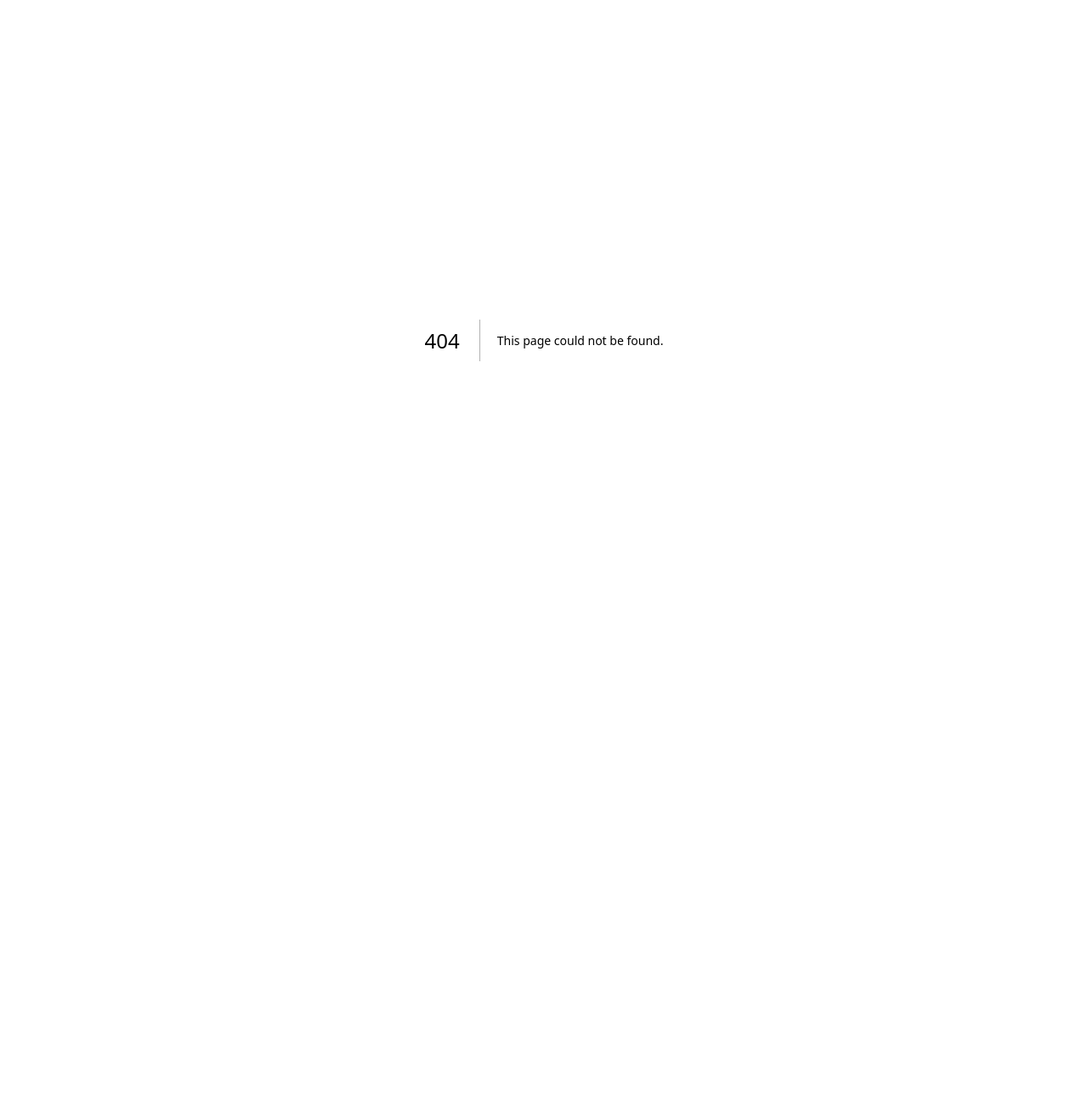
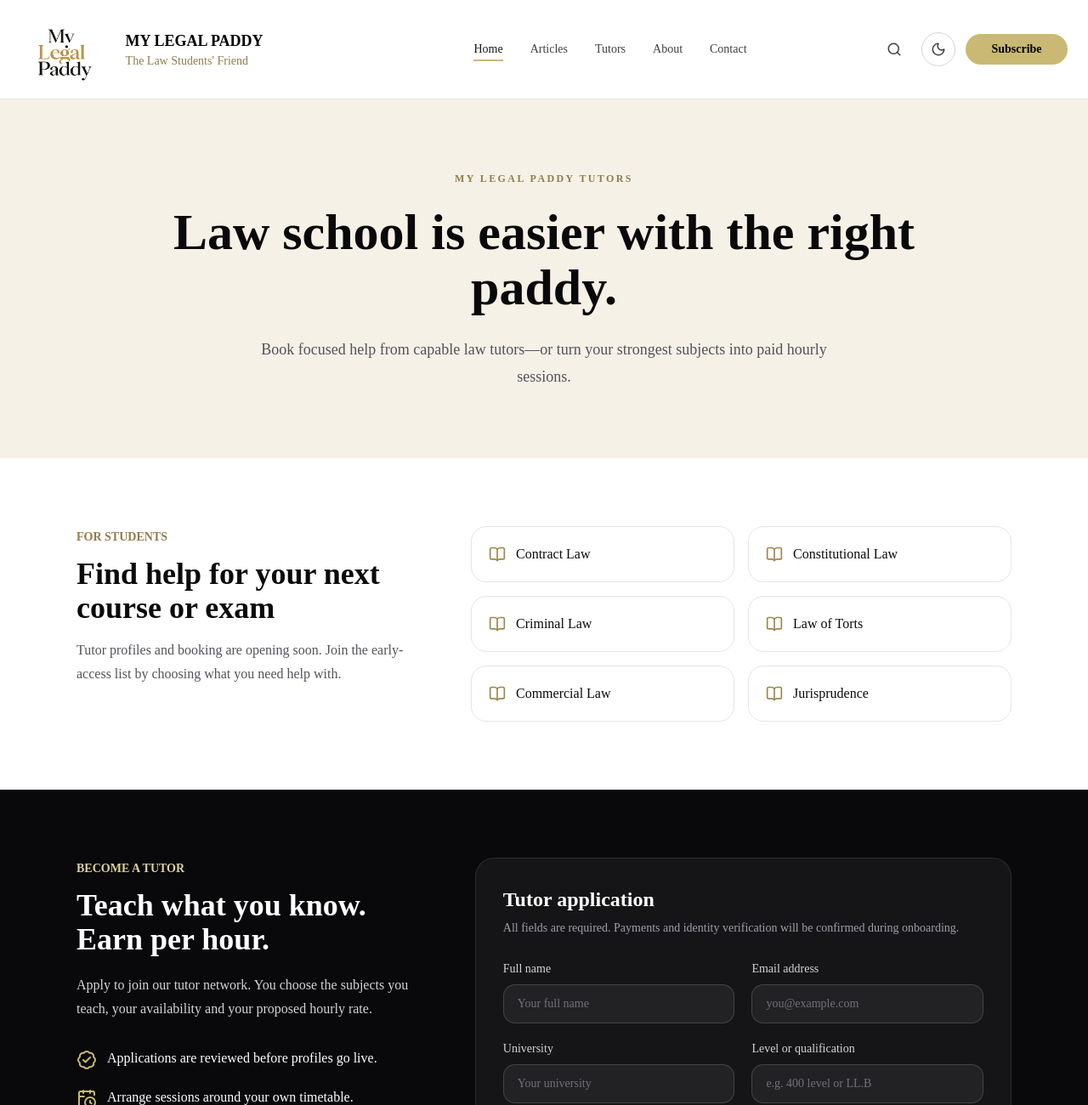
Before and after one commit to Internetshmoney/my-legal-paddy, a Next.js app: page /tutors in a window 1280 px wide. Before the commit this address had no page. Shown: the top 1300 px of the page at 85% size. Before the commit the page ends 800 px from the top, so only its background shows below. Built offline with nearby package versions, Linux system fonts and the light colour scheme.

Commit message:
Add law tutor marketplace and application flow

```diff
--- a/src/app/page.js
+++ b/src/app/page.js
@@ -3,6 +3,7 @@ import Footer from '../components/layout/Footer';
 import Hero from '../components/home/Hero';
 import FeaturedArticles from '../components/home/FeaturedArticles';
 import Opportunities from '../components/home/Opportunities';
+import Tutors from '../components/home/Tutors';
 import Community from '../components/home/Community';
 import Newsletter from '../components/home/Newsletter';
 
@@ -13,6 +14,7 @@ export default function Home() {
       <Hero />
       <FeaturedArticles />
       <Opportunities />
+      <Tutors />
       <Community />
       <Newsletter />
       <Footer />
--- /dev/null
+++ b/src/app/tutors/page.jsx
@@ -0,0 +1,58 @@
+import Navbar from '../../components/layout/Navbar';
+import Footer from '../../components/layout/Footer';
+import TutorApplicationForm from '../../components/tutors/TutorApplicationForm';
+import { BadgeCheck, BookOpen, CalendarClock, CircleDollarSign } from 'lucide-react';
+
+export const metadata = {
+  title: 'Law Tutors | My Legal Paddy',
+  description: 'Find a law tutor or apply to teach university law students and earn per hour.',
+};
+
+const subjects = ['Contract Law', 'Constitutional Law', 'Criminal Law', 'Law of Torts', 'Commercial Law', 'Jurisprudence'];
+
+export default function TutorsPage() {
+  return (
+    <main>
+      <Navbar />
+      <section className="bg-[#f5f1e6] px-6 py-20 dark:bg-zinc-950">
+        <div className="mx-auto max-w-[1100px] text-center">
+          <span className="text-xs font-bold uppercase tracking-[0.2em] text-[#8f7d4d]">My Legal Paddy Tutors</span>
+          <h1 className="mx-auto mt-5 max-w-4xl text-5xl font-semibold leading-[1.08] text-zinc-950 dark:text-white sm:text-6xl">Law school is easier with the right paddy.</h1>
+          <p className="mx-auto mt-6 max-w-2xl text-lg leading-8 text-zinc-600 dark:text-zinc-300">Book focused help from capable law tutors—or turn your strongest subjects into paid hourly sessions.</p>
+        </div>
+      </section>
+
+      <section id="find-a-tutor" className="px-6 py-20">
+        <div className="mx-auto max-w-[1100px]">
+          <div className="grid gap-10 lg:grid-cols-[0.8fr_1.2fr]">
+            <div>
+              <span className="text-sm font-semibold text-[#8f7d4d]">FOR STUDENTS</span>
+              <h2 className="mt-3 text-4xl font-semibold">Find help for your next course or exam</h2>
+              <p className="mt-4 leading-7 text-zinc-600 dark:text-zinc-400">Tutor profiles and booking are opening soon. Join the early-access list by choosing what you need help with.</p>
+            </div>
+            <div className="grid gap-4 sm:grid-cols-2">
+              {subjects.map((subject) => <div key={subject} className="flex items-center gap-3 rounded-2xl border bg-white p-5 dark:bg-zinc-900"><BookOpen className="text-[#9c874b]" size={20} /><span className="font-medium">{subject}</span></div>)}
+            </div>
+          </div>
+        </div>
+      </section>
+
+      <section id="become-a-tutor" className="bg-zinc-950 px-6 py-20 text-white">
+        <div className="mx-auto grid max-w-[1100px] gap-12 lg:grid-cols-[0.8fr_1.2fr]">
+          <div>
+            <span className="text-sm font-semibold text-[#dfd29a]">BECOME A TUTOR</span>
+            <h2 className="mt-3 text-4xl font-semibold">Teach what you know. Earn per hour.</h2>
+            <p className="mt-5 leading-7 text-zinc-300">Apply to join our tutor network. You choose the subjects you teach, your availability and your proposed hourly rate.</p>
+            <div className="mt-8 space-y-5">
+              <p className="flex gap-3"><BadgeCheck className="mt-0.5 shrink-0 text-[#C9B974]" /> Applications are reviewed before profiles go live.</p>
+              <p className="flex gap-3"><CalendarClock className="mt-0.5 shrink-0 text-[#C9B974]" /> Arrange sessions around your own timetable.</p>
+              <p className="flex gap-3"><CircleDollarSign className="mt-0.5 shrink-0 text-[#C9B974]" /> Set a fair hourly rate for your experience.</p>
+            </div>
+          </div>
+          <TutorApplicationForm />
+        </div>
+      </section>
+      <Footer />
+    </main>
+  );
+}
--- /dev/null
+++ b/src/components/home/Tutors.jsx
@@ -0,0 +1,48 @@
+import Link from 'next/link';
+import { ArrowRight, BookOpenCheck, Clock3, GraduationCap, WalletCards } from 'lucide-react';
+
+const benefits = [
+  { icon: BookOpenCheck, title: 'Learn difficult courses', text: 'Get focused help with core law subjects from tutors who understand university coursework.' },
+  { icon: Clock3, title: 'Choose a convenient time', text: 'Book one-on-one sessions around lectures, assignments and exam preparation.' },
+  { icon: WalletCards, title: 'Teach and earn hourly', text: 'Strong law students and graduates can set an hourly rate and earn by helping others.' },
+];
+
+export default function Tutors() {
+  return (
+    <section className="bg-[#11110f] px-6 py-24 text-white" id="tutors">
+      <div className="mx-auto max-w-[1200px]">
+        <div className="grid gap-12 lg:grid-cols-[0.9fr_1.1fr] lg:items-end">
+          <div>
+            <span className="inline-flex items-center gap-2 rounded-full border border-[#C9B974]/40 bg-[#C9B974]/10 px-4 py-2 text-xs font-semibold uppercase tracking-[0.18em] text-[#dfd29a]">
+              <GraduationCap size={16} /> Peer tutoring
+            </span>
+            <h2 className="mt-6 max-w-xl text-4xl font-semibold leading-tight sm:text-5xl">
+              Get unstuck in class. Or get paid to help.
+            </h2>
+            <p className="mt-5 max-w-xl text-base leading-7 text-zinc-300 sm:text-lg">
+              My Legal Paddy connects university law students with trusted tutors for practical, one-on-one academic support.
+            </p>
+            <div className="mt-8 flex flex-wrap gap-3">
+              <Link href="/tutors#find-a-tutor" className="inline-flex items-center gap-2 rounded-full bg-[#C9B974] px-6 py-3 font-semibold text-black transition hover:bg-[#d8ca92]">
+                Find a tutor <ArrowRight size={17} />
+              </Link>
+              <Link href="/tutors#become-a-tutor" className="inline-flex items-center rounded-full border border-white/25 px-6 py-3 font-semibold text-white transition hover:border-[#C9B974] hover:text-[#dfd29a]">
+                Become a tutor
+              </Link>
+            </div>
+          </div>
+
+          <div className="grid gap-4 sm:grid-cols-3">
+            {benefits.map(({ icon: Icon, title, text }) => (
+              <article key={title} className="rounded-3xl border border-white/10 bg-white/[0.04] p-6">
+                <span className="inline-flex h-11 w-11 items-center justify-center rounded-2xl bg-[#C9B974]/15 text-[#dfd29a]"><Icon size={21} /></span>
+                <h3 className="mt-5 text-lg font-semibold">{title}</h3>
+                <p className="mt-3 text-sm leading-6 text-zinc-400">{text}</p>
+              </article>
+            ))}
+          </div>
+        </div>
+      </div>
+    </section>
+  );
+}
--- a/src/components/layout/Navbar.jsx
+++ b/src/components/layout/Navbar.jsx
@@ -8,7 +8,7 @@ import { Menu, Moon, Search, X, Sun } from 'lucide-react';
 const links = [
   { label: 'Home', href: '/' },
   { label: 'Articles', href: '/articles' },
-  { label: 'Discover', href: '#' },
+  { label: 'Tutors', href: '/tutors' },
   { label: 'About', href: '#' },
   { label: 'Contact', href: '#' },
 ];
--- /dev/null
+++ b/src/components/tutors/TutorApplicationForm.jsx
@@ -0,0 +1,38 @@
+'use client';
+
+import { useState } from 'react';
+import { CheckCircle2 } from 'lucide-react';
+
+const inputClass = 'mt-2 w-full rounded-xl border border-white/15 bg-white/[0.06] px-4 py-3 text-white outline-none transition placeholder:text-zinc-500 focus:border-[#C9B974] focus:ring-2 focus:ring-[#C9B974]/20';
+
+export default function TutorApplicationForm() {
+  const [submitted, setSubmitted] = useState(false);
+
+  function handleSubmit(event) {
+    event.preventDefault();
+    setSubmitted(true);
+  }
+
+  if (submitted) {
+    return <div className="flex min-h-[420px] flex-col items-center justify-center rounded-3xl border border-[#C9B974]/30 bg-white/[0.05] p-10 text-center"><CheckCircle2 size={54} className="text-[#C9B974]" /><h3 className="mt-5 text-2xl font-semibold">Application received</h3><p className="mt-3 max-w-md leading-7 text-zinc-300">Thank you for applying. The My Legal Paddy team will contact you after reviewing your details.</p><button type="button" onClick={() => setSubmitted(false)} className="mt-7 text-sm font-semibold text-[#dfd29a] underline underline-offset-4">Submit another application</button></div>;
+  }
+
+  return (
+    <form onSubmit={handleSubmit} className="rounded-3xl border border-white/10 bg-white/[0.05] p-6 sm:p-8">
+      <h3 className="text-2xl font-semibold">Tutor application</h3>
+      <p className="mt-2 text-sm text-zinc-400">All fields are required. Payments and identity verification will be confirmed during onboarding.</p>
+      <div className="mt-7 grid gap-5 sm:grid-cols-2">
+        <label className="text-sm text-zinc-300">Full name<input required name="name" autoComplete="name" placeholder="Your full name" className={inputClass} /></label>
+        <label className="text-sm text-zinc-300">Email address<input required type="email" name="email" autoComplete="email" placeholder="you@example.com" className={inputClass} /></label>
+        <label className="text-sm text-zinc-300">University<input required name="university" placeholder="Your university" className={inputClass} /></label>
+        <label className="text-sm text-zinc-300">Level or qualification<input required name="level" placeholder="e.g. 400 level or LL.B" className={inputClass} /></label>
+        <label className="text-sm text-zinc-300 sm:col-span-2">Subjects you can teach<input required name="subjects" placeholder="e.g. Contract Law, Criminal Law" className={inputClass} /></label>
+        <label className="text-sm text-zinc-300">Hourly rate (₦)<input required min="1000" step="500" type="number" name="rate" placeholder="5000" className={inputClass} /></label>
+        <label className="text-sm text-zinc-300">Weekly availability<input required name="availability" placeholder="e.g. Weekends, 4 hours" className={inputClass} /></label>
+        <label className="text-sm text-zinc-300 sm:col-span-2">Why would you be a good tutor?<textarea required name="bio" rows="4" placeholder="Tell us about your knowledge and teaching experience" className={inputClass} /></label>
+      </div>
+      <label className="mt-5 flex items-start gap-3 text-sm leading-6 text-zinc-400"><input required type="checkbox" className="mt-1 accent-[#C9B974]" /> I confirm that these details are accurate and agree to be contacted about tutor onboarding.</label>
+      <button type="submit" className="mt-7 w-full rounded-full bg-[#C9B974] px-6 py-3.5 font-semibold text-black transition hover:bg-[#d8ca92]">Apply to become a tutor</button>
+    </form>
+  );
+}
```
